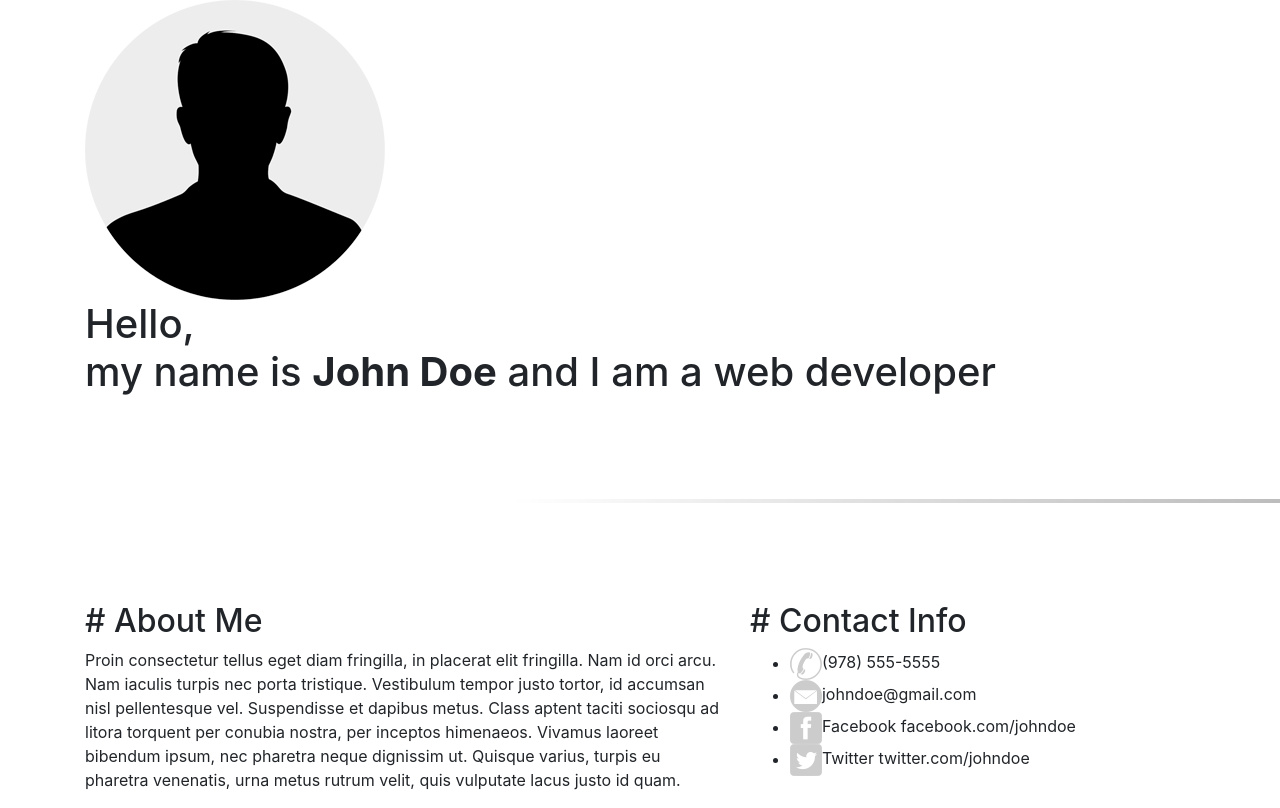
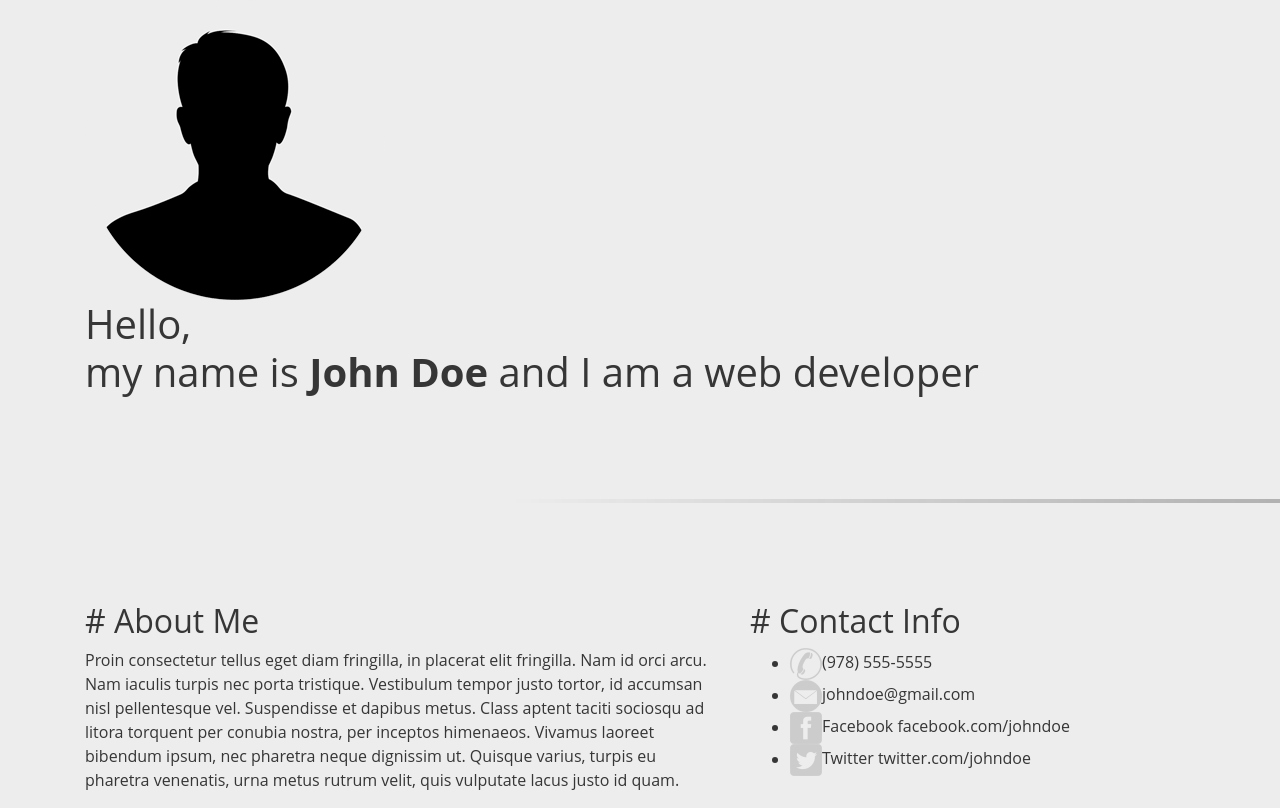
Before and after one commit to petriDiaconescu/Projects-in-Bootstrap-4, a website: page index.html in a window 1280 px wide. Shown: the top 808 px of the page. Drawn offline with nearby package versions, Linux system fonts and the light colour scheme; files that its build step writes are made by us from their sources.

Commit message:
Style the body

```diff
--- a/scss/style.scss
+++ b/scss/style.scss
@@ -1,4 +1,12 @@
 $primary-color: #3b5a76;
 $background-color: #ededed;
-$test-color: #363636;
+$text-color: #363636;
 $font-size: 16px;
+
+body {
+  padding-bottom: 0;
+  font-family: 'Open Sans', Arial, Tahoma;
+  color: $text-color;
+  background: $background-color;
+  font-size: $font-size;
+}
```
Also changed, not shown: snapshots/adter.jpg (added), snapshots/before.jpg (added).
